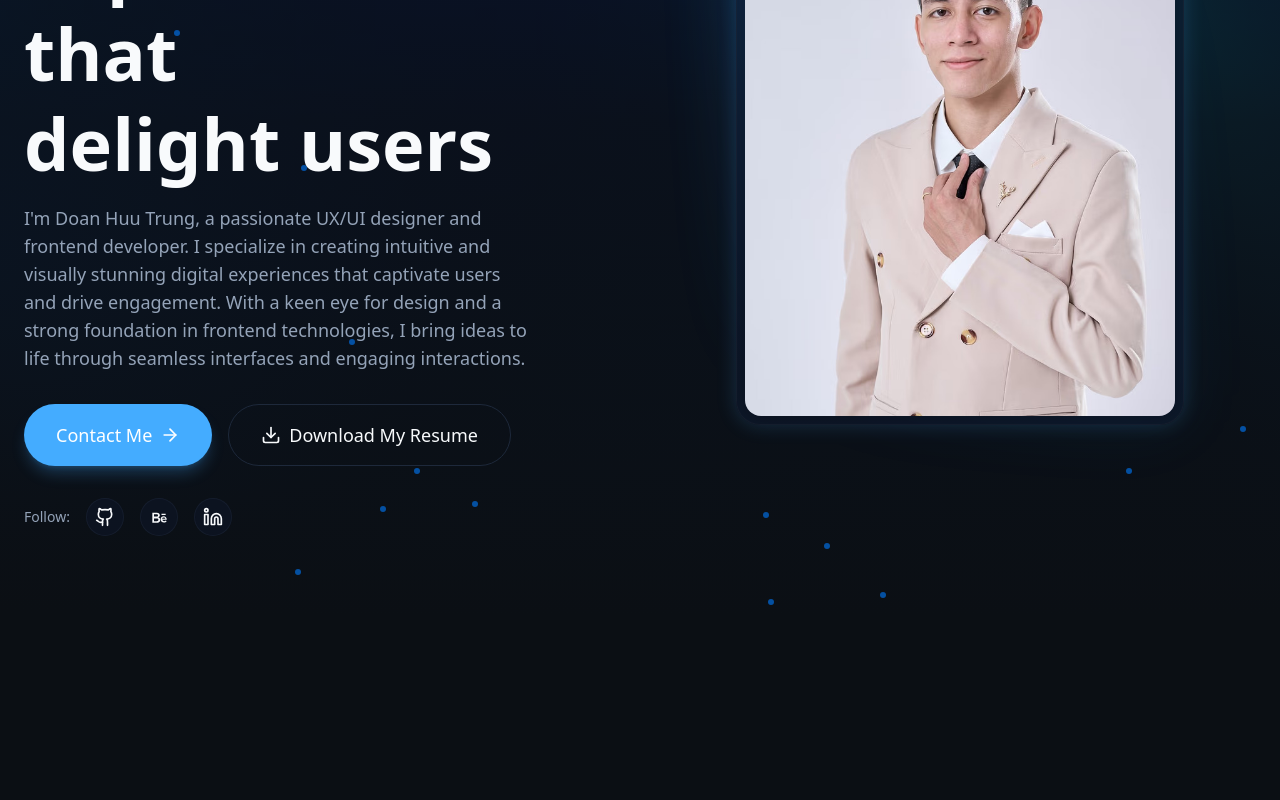
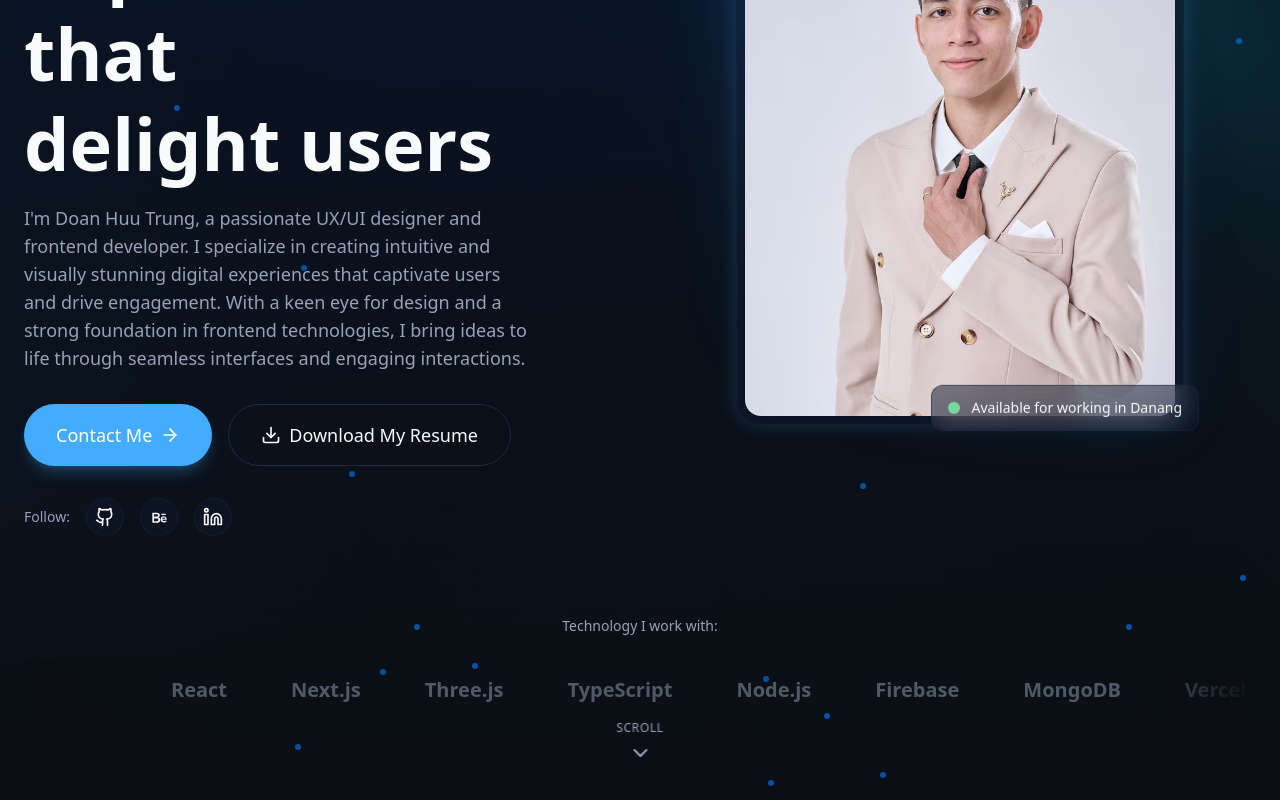
Before and after one commit to Doanhuutrung/portfolio, a React (Vite) app: page / in a window 1280 px wide. Shown: the part 370-1170 px from the top of the page. Before the commit the page ends 986 px from the top, so only its background shows below. Built offline with nearby package versions, Linux system fonts and the light colour scheme.

Commit message:
update code

```diff
--- a/src/index.css
+++ b/src/index.css
@@ -111,9 +111,9 @@
   }
 
   .glow-border {
-    box-shadow: 0 0 20px
-      color-mix(in srgb, var(--color-primary) 20%, transparent),
-      inset 0 0 20px color-mix(in srgb, var(--color-primary) 5%, transparent)
+    box-shadow:
+      0 0 20px color-mix(in srgb, var(--color-primary) 20%, transparent),
+      inset 0 0 20px color-mix(in srgb, var(--color-primary) 5%, transparent);
   }
 }
 
@@ -145,8 +145,36 @@
       transform: translate (30px, 10px);
     }
   }
+
+  @keyframes float {
+    0%,
+    100% {
+      transform: translateY(0);
+    }
+    50% {
+      transform: translateY(-10px);
+    }
+  }
+
+  @keyframes marquee {
+    0% {
+      transform: translateX(0);
+    }
+    100% {
+      transform: translateX(50%);
+    }
+  }
+
   .animate-fade-in {
     animation: fade-in 0.8s ease-out both;
+  }
+
+  .animate-float {
+    animation: float 4s ease-in-out infinite;
+  }
+
+  .animate-marquee {
+    animation: marquee 30s linear infinite;
   }
 
   .animation-delay-100 {
--- a/src/layout/Navbar.jsx
+++ b/src/layout/Navbar.jsx
@@ -1,6 +1,6 @@
 import { Button } from "@/components/Button";
 import { X, Menu } from "lucide-react";
-import { useState } from "react";
+import { useState, useEffect } from "react";
 
 const navLinks = [
   { href: "#about", label: "About" },
@@ -10,8 +10,20 @@ const navLinks = [
 ];
 export const Navbar = () => {
   const [isMobileMenuOpen, setIsMobileMenuOpen] = useState(false);
+  const [isScrolled, setIsScrolled] = useState(false);
+
+  useEffect(() => {
+    const handleScroll = () => {
+      setIsScrolled(window.scrollY > 50);
+    };
+    window.addEventListener("scroll", handleScroll);
+
+    return () => window.removeEventListener("scroll", handleScroll);
+  }, []);
   return (
-    <header className="fixed top-0 left-0 right-0 bg-transparent py-5 z-50">
+    <header
+      className={`fixed top-0 left-0 right-0 transition-all duration-500 ${isScrolled ? "glass-strong py-3" : "bg-transparent py-5"}  z-50`}
+    >
       <nav className="container mx-auto px-6 flex items-center justify-between">
         {/* Desktop Navbar */}
         <a
--- a/src/sections/Hero.jsx
+++ b/src/sections/Hero.jsx
@@ -1,7 +1,28 @@
 import { Button } from "@/components/Button";
 import { AnimatedBorderButton } from "@/components/AnimatedBorderButton";
-import { ArrowRight, Download, Github, Linkedin } from "lucide-react";
+import {
+  ArrowRight,
+  Download,
+  Github,
+  Linkedin,
+  ChevronDown,
+} from "lucide-react";
 import { Behance } from "@/components/icons/Behance";
+
+const skills = [
+  "React",
+  "Next.js",
+  "Three.js",
+  "TypeScript",
+  "Node.js",
+  "Firebase",
+  "MongoDB",
+  "Vercel",
+  "Tailwind CSS",
+  "Prisma",
+  "Figma",
+  "Git",
+];
 
 export const Hero = () => {
   return (
@@ -70,13 +91,22 @@ export const Hero = () => {
             <div className="flex items-center gap-4 animate-fade-in animation-delay-400">
               <span className="text-sm text-muted-foreground">Follow:</span>
               {[
-                { icon: Github, href: "#" },
-                { icon: Behance, href: "#" },
-                { icon: Linkedin, href: "#" },
-              ].map((social, idx) => (
+                {
+                  icon: Github,
+                  href: "https://github.com/Doanhuutrung",
+                  target: "_blank",
+                },
+                { icon: Behance, href: "https://www.behance.net/trungonhu" },
+                {
+                  icon: Linkedin,
+                  href: "https://www.linkedin.com/in/huu-t-111258254/",
+                },
+              ].map((social, target, idx) => (
                 <a
                   key={idx}
                   href={social.href}
+                  target={target}
+                  rel="noopener noreferrer"
                   className="p-2 rounded-full glass hover:bg-primary/10 hover:text-primary transition-all duration-300"
                 >
                   {<social.icon className="w-5 h-5" />}
@@ -94,10 +124,63 @@ export const Hero = () => {
                   alt="HuuTrung"
                   className="w-full aspect-[4/5] object-cover rounded-2xl"
                 />
+
+                <div className="absolute -bottom-4 -right-4 glass rounded-xl px-4 py-3 animate-float">
+                  <div className="flex items-center gap-3">
+                    <div className="w-3 h-3 bg-green-300 rounded-full animate-pulse" />
+                    <span className="text-sm font-medium">
+                      Available for working in Danang
+                    </span>
+                  </div>
+                </div>
+                <div className="absolute -top-4 -left-4 glass rounded-xl px-4 py-3 animate-float animation-delay-500">
+                  <div className="text-2xl font-bold text-primary">3+</div>
+                  <div className="text-xs text-muted-foreground">
+                    Years Exp.
+                  </div>
+                </div>
               </div>
             </div>
           </div>
         </div>
+
+        <div className="mt-20 animate-fade-in animation-delay-600">
+          <p className="text-sm text-muted-foreground mb-6 text-center">
+            Technology I work with:
+          </p>
+          <div className="relative overflow-hidden">
+            <div
+              className="absolute left-0 top-0 bottom-0 w-32
+             bg-gradient-to-r from-background to-transparent z-10"
+            />
+            <div
+              className="absolute right-0 top-0 bottom-0 w-32
+             bg-gradient-to-l from-background to-transparent z-10"
+            />
+            <div className="flex animate-marquee">
+              {[...skills, ...skills].map((skills, idx) => (
+                <div key={idx} className="flex-shrink-0 px-8 py-4">
+                  <span className="text-xl font-semibold text-muted-foreground/50 hover:text-muted-foreground transition-colors">
+                    {skills}
+                  </span>
+                </div>
+              ))}{" "}
+            </div>
+          </div>
+        </div>
+      </div>
+
+      <div
+        className="absolute bottom-8 left-1/2 -translate-x-1/2
+      animate-fade-in animation-delay-800"
+      >
+        <a
+          href="#about"
+          className="flex flex-col items-center gap-2 text-muted-foreground hover:text-primary transition-colors group"
+        >
+          <span className="text-xs uppercase tracking-wider">Scroll</span>
+          <ChevronDown className="w-6 h-6 animate-bounce" />
+        </a>
       </div>
     </section>
   );
```
